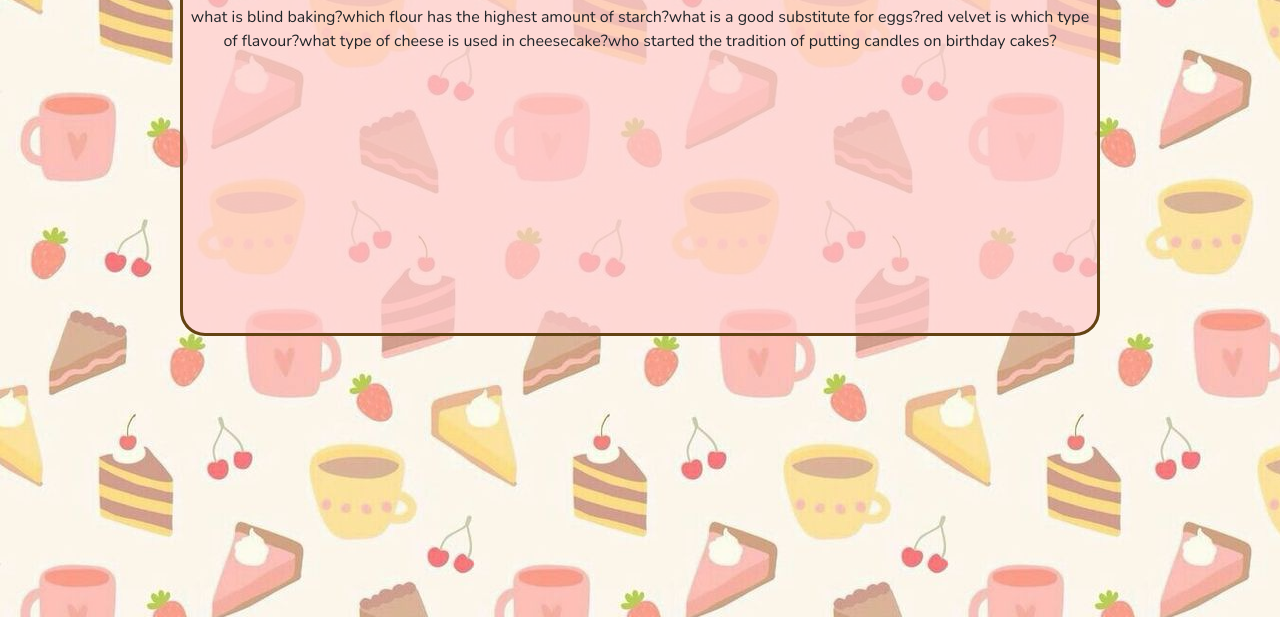
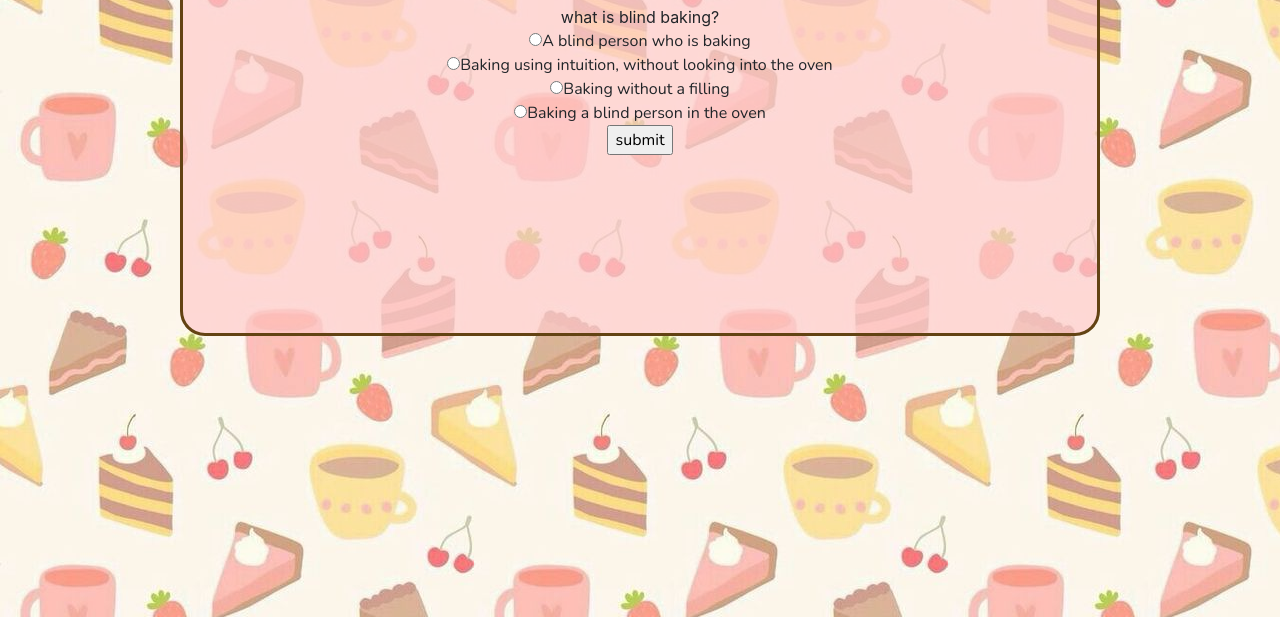
Before and after one commit to EINNNA/TriviaGame, a plain HTML site: page index.html in a window 1280 px wide. Shown: the part 183-800 px from the top of the page. Drawn offline with nearby package versions, Linux system fonts and the light colour scheme.

Commit message:
redid code

```diff
--- a/assets/css/style.css
+++ b/assets/css/style.css
@@ -47,15 +47,3 @@ h1,
     background: hsla(0, 100%, 90%, 0.7);
     border-radius: 25px;
 }
-
-.hide {
-    display: none;
-}
-
-.startingPage {
-    margin: 0 auto;
-    background: #000000;
-    color: #FFFFFF;
-    width: 100%;
-    height: 100%;
-}
--- a/assets/javascript/app.js
+++ b/assets/javascript/app.js
@@ -7,7 +7,8 @@ var qA = [
         answerB: "Baking using intuition, without looking into the oven",
         answerC: "Baking without a filling",
         answerD: "Baking a blind person in the oven",
-        correct:  "C: Baking without a filling is the right answer!"
+        correctText:  "C: Baking without a filling is the right answer!",
+        correct: "answerC"
     },
     q2 = {
         question: "which flour has the highest amount of starch?",
@@ -15,7 +16,8 @@ var qA = [
         answerB: "Almond flour",
         answerC: "Starch flour",
         answerD: "All purpose flour",
-        correct:  "A: Cake flour is the right answer!"
+        correctText:  "A: Cake flour is the right answer!",
+        correct: "answerA"
     },
     q3 = {
         question: "what is a good substitute for eggs?",
@@ -23,7 +25,8 @@ var qA = [
         answerB: "Applesauce",
         answerC: "Mayonnaise",
         answerD: "Custard",
-        correct:  "B: Apple sauce is the right answer!"
+        correctText:  "B: Apple sauce is the right answer!",
+        correct: "answerB"
     },
     q4 = {
         question: "red velvet is which type of flavour?",
@@ -31,7 +34,8 @@ var qA = [
         answerB: "Chocolate",
         answerC: "Red flavour",
         answerD: "Vanilla",
-        correct:  "B: Chocolate is the right answer!"
+        correctText:  "B: Chocolate is the right answer!",
+        correct: "answerB"
     },
     q5 = {
         question: "what type of cheese is used in cheesecake?",
@@ -39,7 +43,8 @@ var qA = [
         answerB: "Ricotta",
         answerC: "Goats cheese",
         answerD: "Cream cheese",
-        correct:  "D: Cream Cheese is the right answer!"
+        correctText:  "D: Cream Cheese is the right answer!",
+        correct: "answerD"
     },
     q6 = {
         question: "who started the tradition of putting candles on birthday cakes?",
@@ -47,32 +52,38 @@ var qA = [
         answerB: "Victorians",
         answerC: "Greeks",
         answerD: "Romans",
-        correct:  "C: Greeks is the right answer! Unless your mother is greek, in which case...!"
+        correctText:  "C: Greeks is the right answer! Unless your mother is greek, in which case...!",
+        correct: "answerC"
     }
 ];
 
 var questionTime = 15;
 var breakTime = 6;
 var questionChoices = $(".questionChoices");
-var questionQuestion = $("questionHere")
+var questionHere = $(".questionHere");
+var questionA = $(".a");
+var questionB = $(".b");
+var questionC = $(".c");
+var questionD = $(".d");
+var questionAnswer = $(".correctAnswer");
+//var submit = $("#submit");
 var wins = 0;
 var lose = 0;
 
-function question() {
-  for (let i = 0; i < qA.length; i++) {
-    let q = qA[i];
-    let radio = $('<input type="radio">')
-    let submit = $('<input type="submit">')
+  function question() {
+    let q = qA[0];
+    //let radio = $('<input type="radio">')
+    //let submit = $('<input type="submit">')
+    questionHere.append(q.question);
+    questionA.append('<input type="radio" name="question" value="answerA" id="a">' + q.answerA + '<br>');
+    questionB.append('<input type="radio" name="question" value="answerB" id="a">' + q.answerB + '<br>');
+    questionC.append('<input type="radio" name="question" value="answerC" id="a">' + q.answerC + '<br>');
+    questionD.append('<input type="radio" name="question" value="answerD" id="a">' + q.answerD + '<br>');
 
-    questionChoices.append(q.question);
-    questionQuestion.append(radio + q.answerA);
-    questionQuestion.append(radio + q.answerA);
-    questionQuestion.append(submit + "submit");
-
-
-  }
-}
-
+    /*if (questionTime <= 0 || ) {
+      questNumber++;
+    }*/
+  };
 
   var questionStart = setInterval(function () {
     questionTime--;
@@ -82,7 +93,18 @@ function question() {
     }
   }, 1000);
 
-  /*
+  function submittingAnswer() {
+    questionTime = 0;
+    questionChoices.on("submit", function(event){
+      event.preventdefault();
+      answer = questionChoices.serialize();
+    })
+  }
+
+  /*  function answerChecking() {
+    if (qA[questNumber].correct)
+  }
+
   var breakStart = setInterval(function () {
     breakTime--;
     $(".timer").html("<div>" + breakTime + " seconds left </div>");
--- a/index.html
+++ b/index.html
@@ -44,11 +44,17 @@
                             Questions
                         </h2>
                         <div class="questionHere"></div>
-                        <div class="questionChoices"></div>
+                        <div class="questionChoices">
+                            <div class="a"></div>
+                            <div class="b"></div>
+                            <div class="c"></div>
+                            <div class="d"></div>
+                            <input type="submit" value="submit" id="submit">
+                        </div>
+                        <div class="correctAnswer"></div>
                     </div>
                 </div>
             </div>
-        </div>
     </container>
     <!-- JAVA -->
     <script src="https://cdnjs.cloudflare.com/ajax/libs/jquery/3.2.1/jquery.min.js"></script>
```
